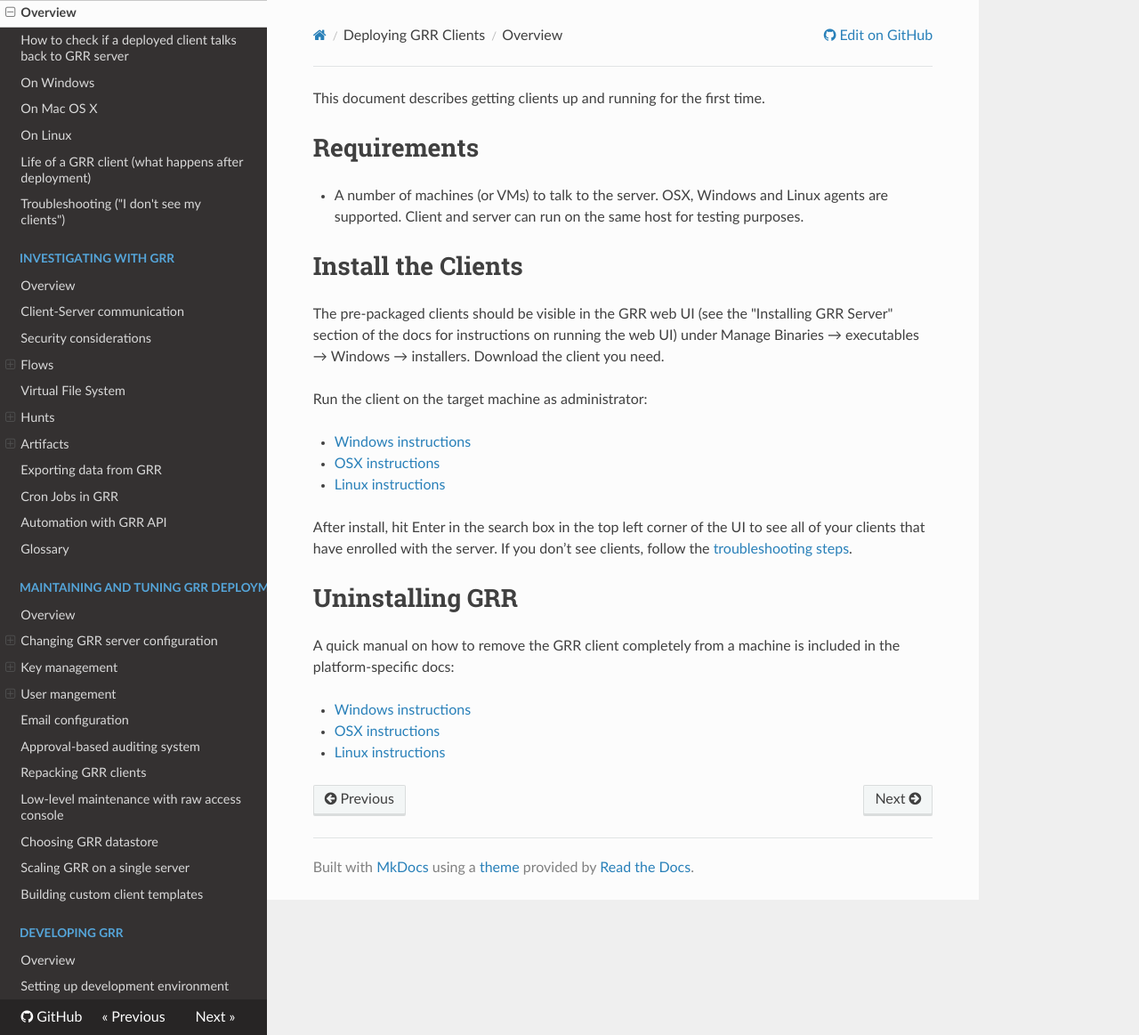
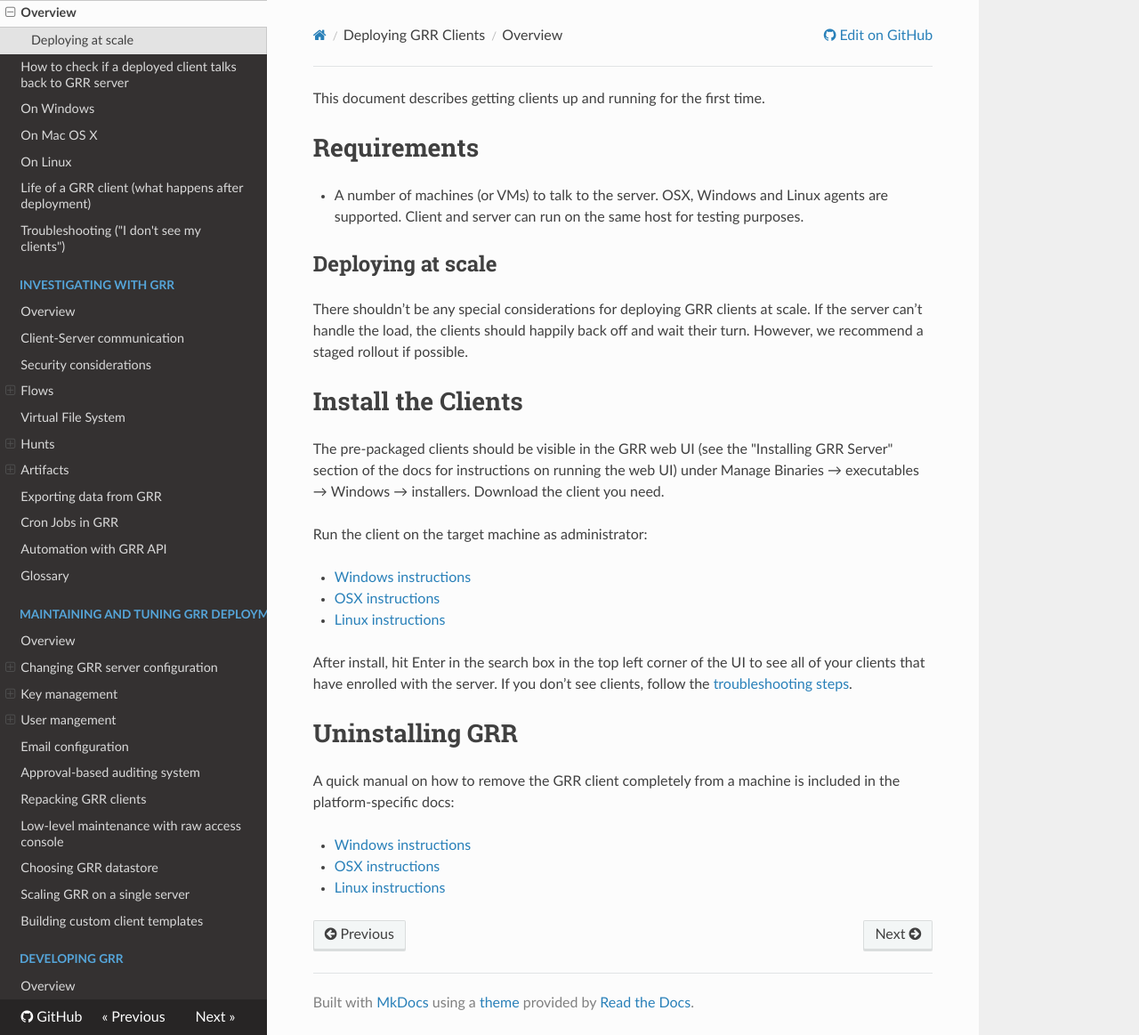
Before and after one commit to google/grr-doc, an MkDocs documentation site: the page built from docs/deploying-grr-clients/overview.md, in a window 1280 px wide and 1163 px high. Shown: the whole window at 89% size. Built offline with MkDocs 1.6.1, drawn with Linux system fonts in a browser that asks for light colours; nearby versions of some CDN libraries; old or Windows-style settings are respelled for this version of MkDocs.

```diff
--- a/docs/deploying-grr-clients/overview.md
+++ b/docs/deploying-grr-clients/overview.md
@@ -6,6 +6,13 @@
   - A number of machines (or VMs) to talk to the server. OSX, Windows and Linux
     agents are supported. Client and server can run on the same host for
     testing purposes.
+
+## Deploying at scale
+
+There shouldn’t be any special considerations for deploying GRR clients
+at scale. If the server can’t handle the load, the clients should
+happily back off and wait their turn. However, we recommend a staged
+rollout if possible.
 
 # Install the Clients
 
@@ -22,7 +29,7 @@
 After install, hit Enter in the search box in the top left corner of the
 UI to see all of your clients that have enrolled with the server. If you
 don’t see clients, follow the [troubleshooting
-steps](troubleshooting.md#i-dont-see-my-clients).
+steps](troubleshooting.md).
 
 # Uninstalling GRR
 
```
Also changed, not shown: docs/deploying-grr-clients/on-linux.md (+2 -1 lines), docs/deploying-grr-clients/on-mac-os-x.md (+2 -0 lines), docs/deploying-grr-clients/on-windows.md (+1 -1 lines).
